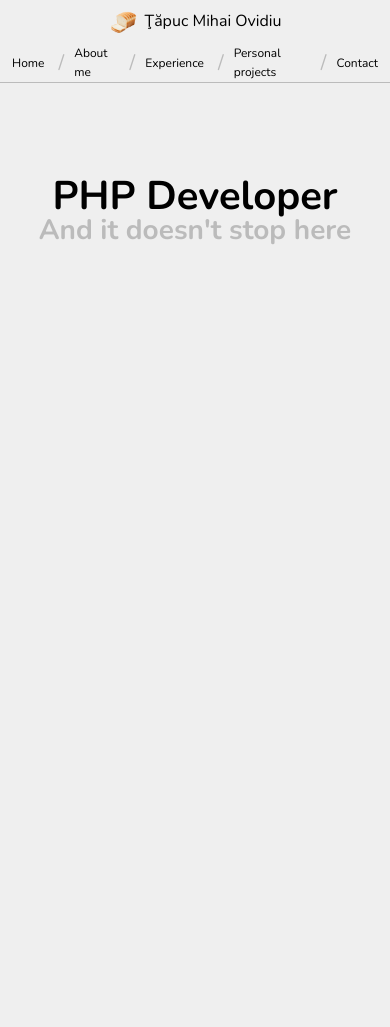
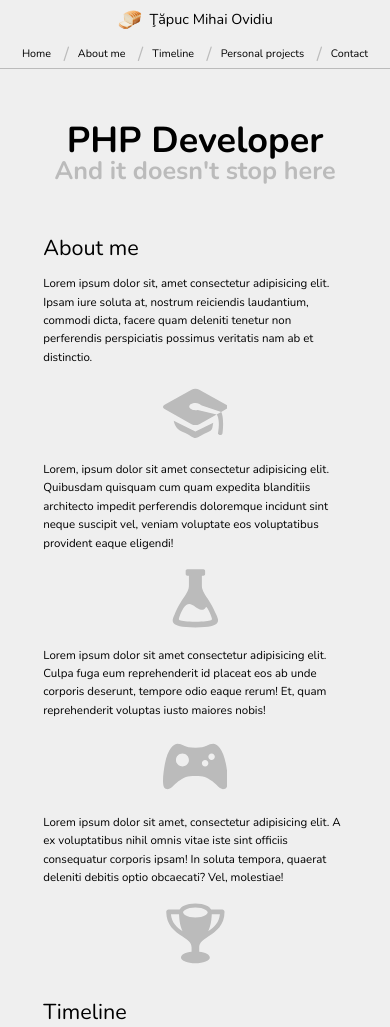
Before and after one commit to DiosDuck/CSS-Practice, a website: page Portfolio/index.html in a window 390 px wide. Before the commit the page ends 844 px from the top, so only its background shows below. Drawn offline with nearby package versions, Linux system fonts and the light colour scheme.

Commit message:
about me and start timeline section

```diff
--- a/Portfolio/index.html
+++ b/Portfolio/index.html
@@ -20,7 +20,7 @@
             <nav class="nav">
                 <a href="#" class="nav__link">Home</a>
                 <a href="#" class="nav__link">About me</a>
-                <a href="#" class="nav__link">Experience</a>
+                <a href="#" class="nav__link">Timeline</a>
                 <a href="#" class="nav__link">Personal projects</a>
                 <a href="#" class="nav__link">Contact</a>
             </ul>
@@ -34,6 +34,34 @@
             </h2>
         </section>
         <section class="about-me">
+            <h3 class="heading-3 about-me__title">About me</h3>
+            <p class="about-me__text">
+                Lorem ipsum dolor sit, amet consectetur adipisicing elit. Ipsam iure soluta at, nostrum reiciendis laudantium, commodi dicta, facere quam deleniti tenetur non perferendis perspiciatis possimus veritatis nam ab et distinctio.
+            </p>
+            <svg class="about-me__img">
+                <use xlink:href="img/sprite.svg#icon-graduation-cap"/>
+            </svg>
+            <p class="about-me__text">
+                Lorem, ipsum dolor sit amet consectetur adipisicing elit. Quibusdam quisquam cum quam expedita blanditiis architecto impedit perferendis doloremque incidunt sint neque suscipit vel, veniam voluptate eos voluptatibus provident eaque eligendi!
+            </p>
+            <svg class="about-me__img">
+                <use xlink:href="img/sprite.svg#icon-lab-flask"/>
+            </svg>
+            <p class="about-me__text">
+                Lorem ipsum dolor sit amet consectetur adipisicing elit. Culpa fuga eum reprehenderit id placeat eos ab unde corporis deserunt, tempore odio eaque rerum! Et, quam reprehenderit voluptas iusto maiores nobis!
+            </p>
+            <svg class="about-me__img">
+                <use xlink:href="img/sprite.svg#icon-game-controller"/>
+            </svg>
+            <p class="about-me__text">
+                Lorem ipsum dolor sit amet, consectetur adipisicing elit. A ex voluptatibus nihil omnis vitae iste sint officiis consequatur corporis ipsam! In soluta tempora, quaerat deleniti debitis optio obcaecati? Vel, molestiae!
+            </p>
+            <svg class="about-me__img">
+                <use xlink:href="img/sprite.svg#icon-trophy"/>
+            </svg>
+        </section>
+        <section class="timeline">
+            <h3 class="heading-3">Timeline</h3>
         </section>
     </body>
 </html>
--- /dev/null
+++ b/Portfolio/sass/_about-me.scss
@@ -0,0 +1,103 @@
+.about-me {
+    border: 5px solid #BBB;
+    border-radius: 50px;
+    padding: 3rem;
+
+    grid-column: center-start / col-end 4;
+
+    display: grid;
+    grid-template-columns: repeat(3, 1fr);
+    grid-template-rows: 10vh;
+    align-items: center;
+
+    grid-auto-flow: dense;
+    row-gap: 2rem;
+
+    @media only screen and (max-width: 900px) {
+        grid-column: center-start / center-end;
+    }
+
+    @media only screen and (max-width: 600px) {
+        grid-template-rows: 7.5vh;
+        grid-template-columns: repeat(2, 1fr);
+        border: none;
+        padding: 0;
+    }
+
+    @media only screen and (max-width: 400px) {
+        grid-template-rows: min-content;
+        grid-template-columns: 1fr;
+    }
+
+    &__title {
+        grid-column: 1 / -1;
+        align-self: start;
+        justify-self: start;
+        margin-top: 2rem;
+
+        @media only screen and (max-width: 400px) {
+            margin-top: 0;
+        }
+    }
+
+    &__img {
+        height: 9rem;
+        width: 9rem;
+        fill: #BBB;
+        justify-self: center;
+
+        &:nth-child(4n + 1) {
+            grid-column: 1 / 2;
+        }
+
+        &:nth-child(4n + 3) {
+            grid-column: 3 / 4;
+        }
+
+        @media only screen and (max-width: 600px) {
+            &:nth-child(4n + 1) {
+                grid-column: 1 / 2;
+            }
+
+            &:nth-child(4n + 3) {
+                grid-column: 2 / 3;
+            }
+        }
+
+        @media only screen and (max-width: 400px) {
+            &:nth-child(4n + 1),
+            &:nth-child(4n + 3) {
+                grid-column: 1 / 2;
+            }
+        }
+    }
+
+    &__text {
+        font-size: 1.6rem;
+
+        &:nth-child(4n + 2) {
+            grid-column: 1 / 3;
+        }
+
+        &:nth-child(4n) {
+            grid-column: 2 / 4;
+        }
+
+        @media only screen and (max-width: 600px) {
+            &:nth-child(4n + 2) {
+                grid-column: 1 / 2;
+            }
+
+            &:nth-child(4n) {
+                grid-column: 2 / 3;
+            }
+        }
+
+        @media only screen and (max-width: 400px) {
+            &:nth-child(4n),
+            &:nth-child(4n + 2) {
+                grid-column: 1 / 2;
+            }
+        }
+    }
+}
--- a/Portfolio/sass/_base.scss
+++ b/Portfolio/sass/_base.scss
@@ -11,7 +11,7 @@ html {
     font-size: 62.5%;
 
     @media only screen and (max-width: 600px) {
-        font-size: 50%;
+        font-size: 45%;
     }
 }
 
@@ -23,4 +23,11 @@ body {
 
     display: grid;
     grid-template-rows: min-content 30vh;
+
+    grid-template-columns: [full-start] minmax(6rem, 1fr) [center-start] repeat(8, [col-start] minmax(min-content, 14rem) [col-end]) [center-end] minmax(6rem, 1fr) [full-end];
+
+
+    @media only screen and (max-width: 600px) {
+        grid-template-rows: min-content 20vh;
+    }
 }
--- a/Portfolio/sass/_header.scss
+++ b/Portfolio/sass/_header.scss
@@ -2,6 +2,7 @@
     display: flex;
     justify-content: space-between;
     font-size: 1.5rem;
+    grid-column: full-start / full-end;
 
     border-bottom: 1px solid #BBB;
 
--- /dev/null
+++ b/Portfolio/sass/_timeline.scss
@@ -0,0 +1,17 @@
+.timeline {
+    border: 5px solid #BBB;
+    border-radius: 50px;
+    padding: 3rem;
+
+    grid-column: col-start 6 / center-end;
+
+    @media only screen and (max-width: 900px) {
+        grid-column: center-start / center-end;
+        margin-top: 5rem;
+    }
+
+    @media only screen and (max-width: 600px) {
+        border: none;
+        padding: 0;
+    }
+}
--- a/Portfolio/sass/_title.scss
+++ b/Portfolio/sass/_title.scss
@@ -4,4 +4,5 @@
     justify-items: center;
     align-items: center;
     justify-content: center;
+    grid-column: full-start / full-end;
 }
--- a/Portfolio/sass/_typography.scss
+++ b/Portfolio/sass/_typography.scss
@@ -9,4 +9,10 @@
         color: #BBB;
         line-height: 1;
     }
+
+    &-3 {
+        font-size: 3rem;
+        line-height: 1;
+        font-weight: 300;
+    }
 }
--- a/Portfolio/sass/main.scss
+++ b/Portfolio/sass/main.scss
@@ -2,3 +2,5 @@
 @import 'typography';
 @import 'header';
 @import 'title';
+@import 'about-me';
+@import 'timeline';
```
Also changed, not shown: Portfolio/css/style.css, 1 other file.
